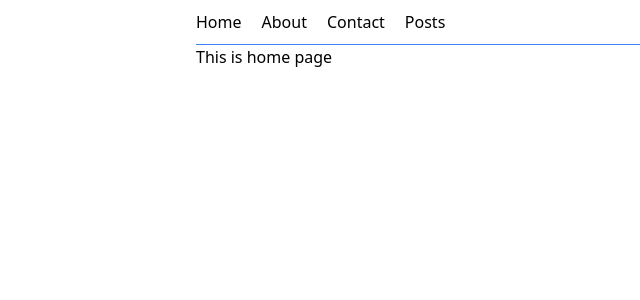
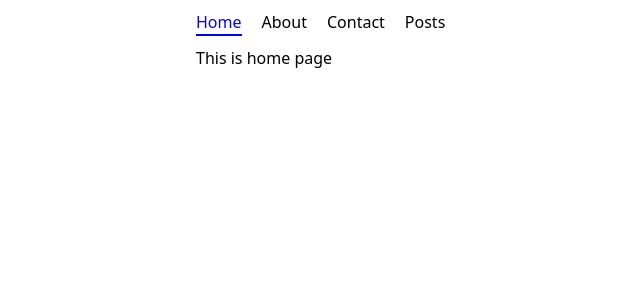
Before and after one commit to ShamiulIslam388/react-routing-v6, a React (Vite) app: page / in a window 1280 px wide. Shown: the top 300 px of the page, without its empty margins (54-694 px from the left). Built offline with nearby package versions, Linux system fonts and the light colour scheme.

Commit message:
add active class to navigation item

```diff
--- a/src/components/Navigation.jsx
+++ b/src/components/Navigation.jsx
@@ -1,13 +1,21 @@
 import React from "react";
-import { Link } from "react-router-dom";
+import { NavLink } from "react-router-dom";
 
 function Navigation() {
   return (
-    <div className="flex border-b border-blue-500 gap-x-5 py-2.5">
-      <Link to="/">Home</Link>
-      <Link to="/about">About</Link>
-      <Link to="/contact">Contact</Link>
-      <Link to="/posts">Posts</Link>
+    <div className="flex gap-x-5 py-2.5">
+      <NavLink to="/" activeClassName="active">
+        Home
+      </NavLink>
+      <NavLink to="/about" activeClassName="active">
+        About
+      </NavLink>
+      <NavLink to="/contact" activeClassName="active">
+        Contact
+      </NavLink>
+      <NavLink to="/posts" activeClassName="active">
+        Posts
+      </NavLink>
     </div>
   );
 }
--- a/src/index.css
+++ b/src/index.css
@@ -2,3 +2,10 @@ body {
   max-width: 780px;
   margin: auto;
 }
+
+.active {
+  color: blue;
+  font-weight: 500;
+  /* padding: 10px 0px; */
+  border-bottom: 2px solid blue;
+}
```
